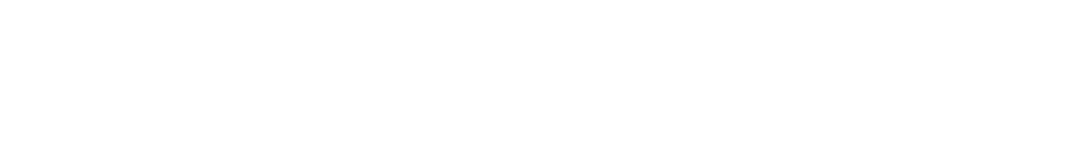
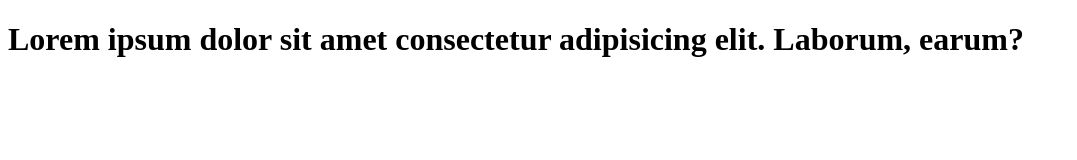
Before and after one commit to julhas12/life-new, a plain HTML site: page index.html in a window 1280 px wide. Shown: the whole page, without its empty margins (0-1077 px from the left). Drawn offline with Linux system fonts and the light colour scheme.

Commit message:
line added

```diff
--- a/index.html
+++ b/index.html
@@ -9,7 +9,7 @@
 </head>
 
 <body>
-    <h1></h1>
+    <h1>Lorem ipsum dolor sit amet consectetur adipisicing elit. Laborum, earum?</h1>
 </body>
 
 </html>
```
